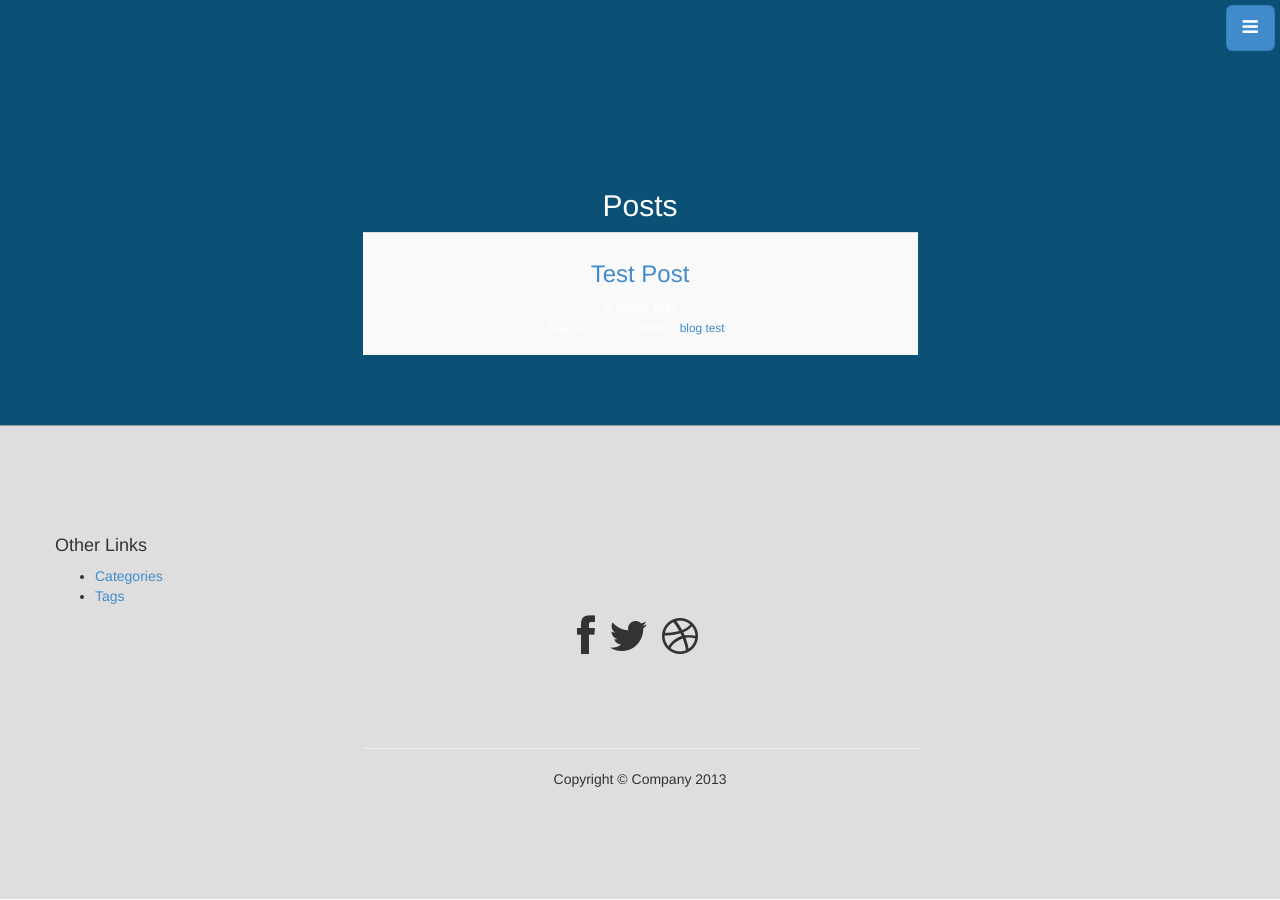
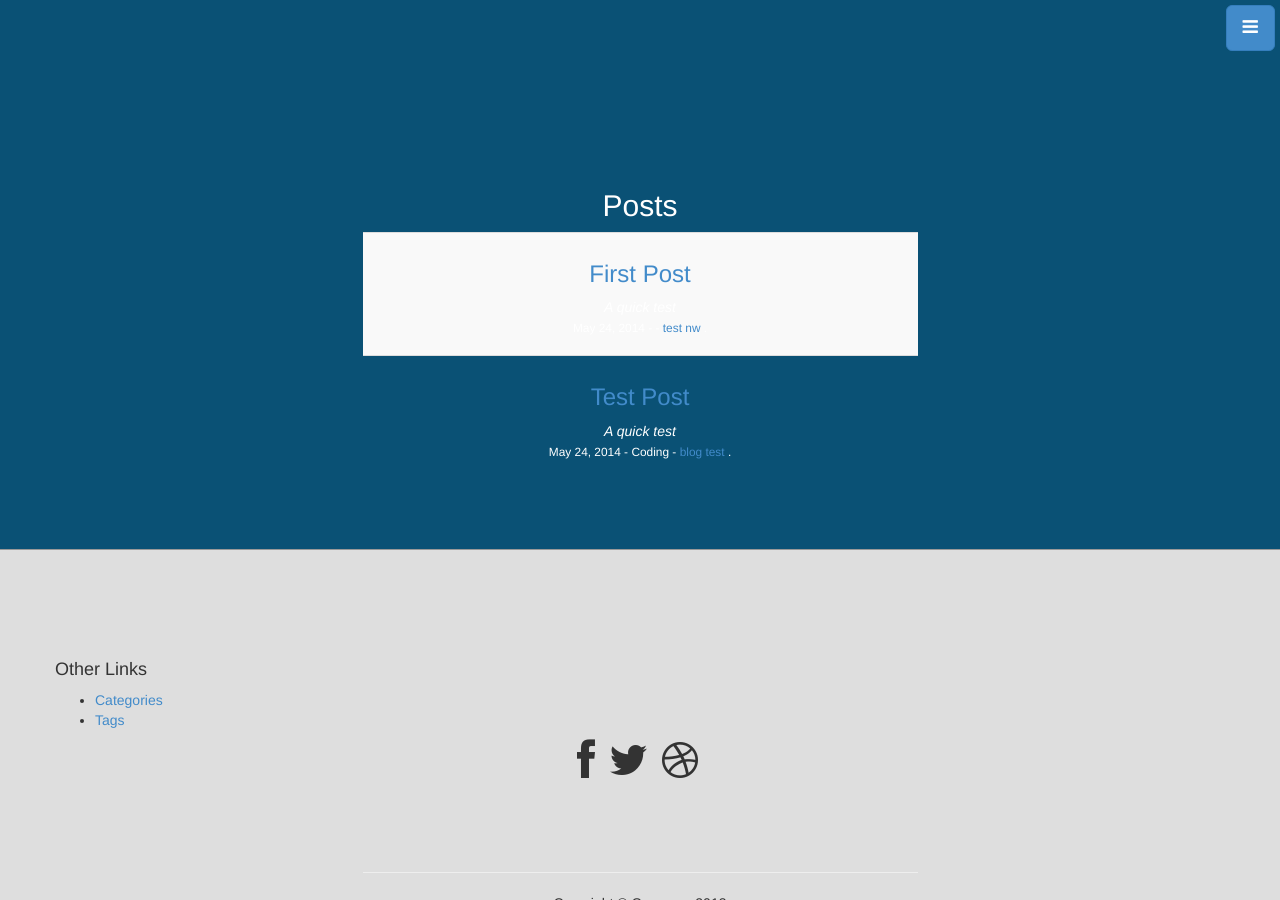
Before and after one commit to WebDevBootcamp/WebDevBootcamp.github.io, a Jekyll site: the page built from index.html, in a window 1280 px wide and 900 px high, scrolled down 1821 px. Built offline with Jekyll 4.4.1, drawn with Linux system fonts in a browser that asks for light colours.

Commit message:
created a user profile

```diff
--- a/instructors/nw/2014-05-24-First-Post.md
+++ b/instructors/nw/_posts/2014-05-24-First-Post.md
@@ -1,12 +1,12 @@
 ---
 layout: post
-title: Test Post
+title: First Post
 author: Nathan White
-category: Coding
-tags: test
+tags: test nw
 published: true
 summary: A quick test
 image: http://placehold.it/900x300
+comments: true
 ---
 
 This should be in paragraph form
```
Also changed, not shown: instructors/nw/index.md (added, +11 -0 lines).
